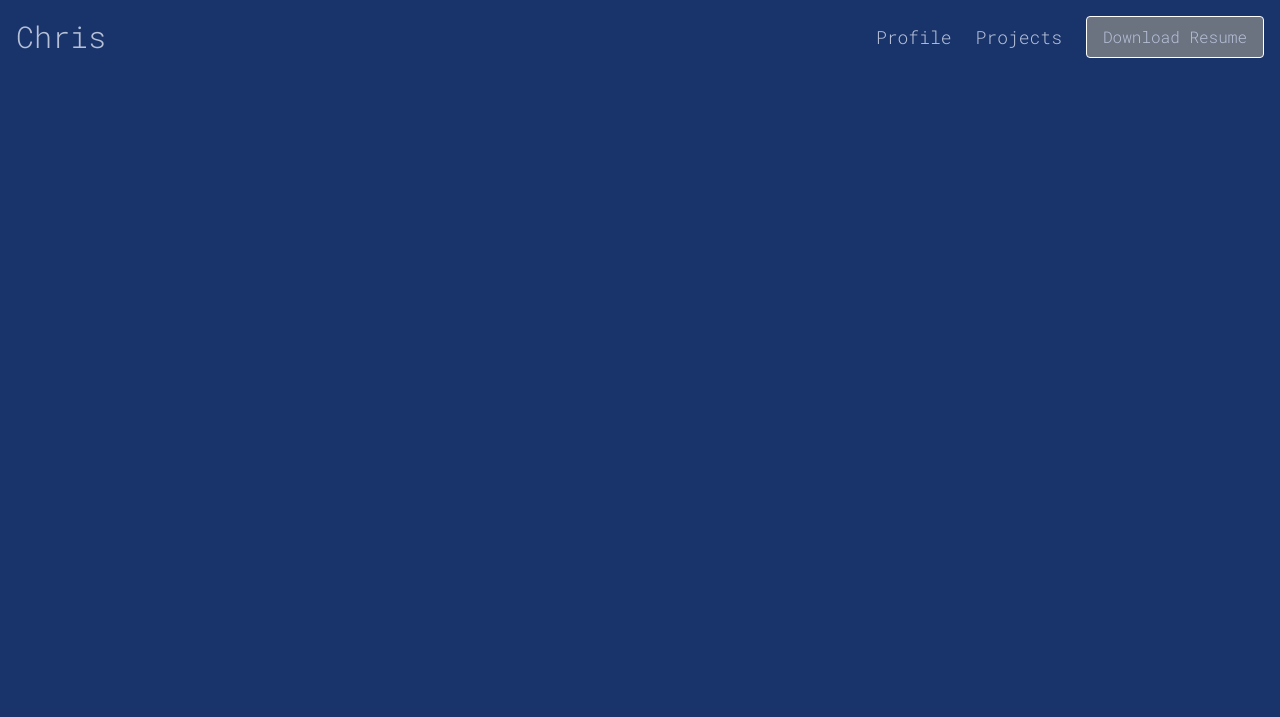
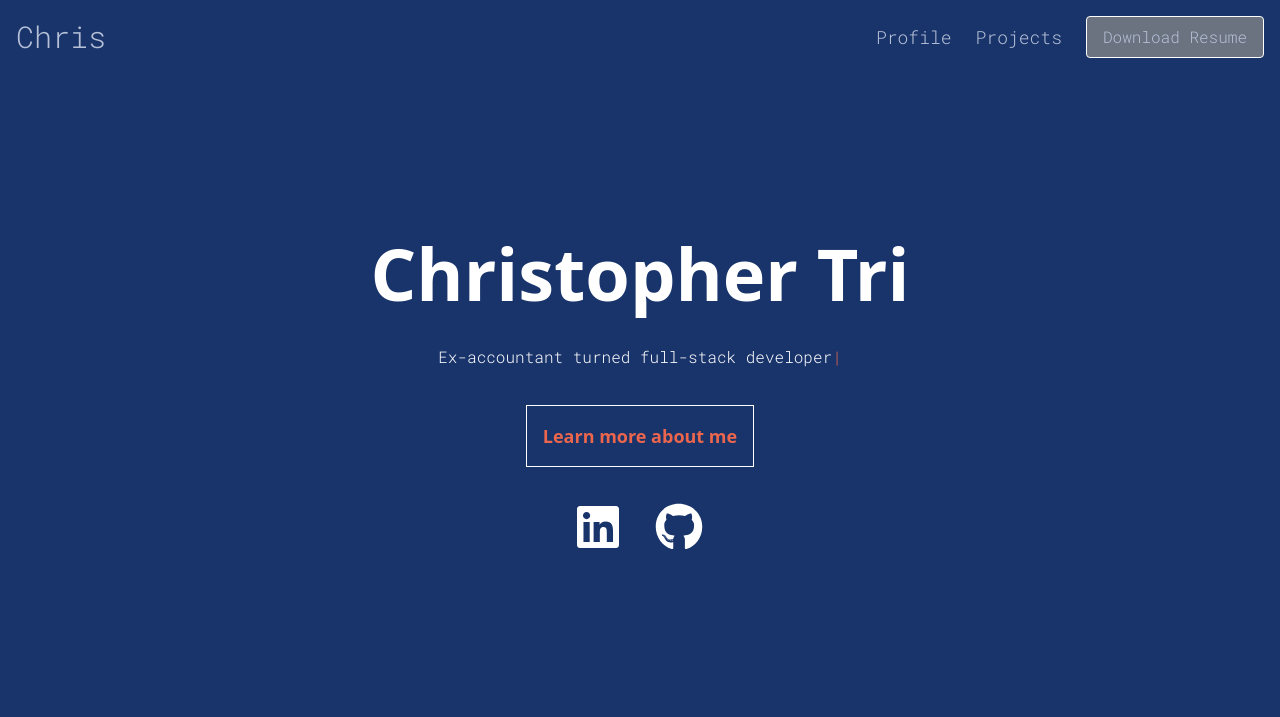
Before and after one commit to MomentaiChris26/MomentaiChris26.github.io, a Gatsby site: page / in a window 1280 px wide. Built offline with nearby package versions, Linux system fonts and the light colour scheme; Gatsby itself is replaced by a stand-in of ours.

Commit message:
updated home page and added typewriter effect

```diff
--- a/package.json
+++ b/package.json
@@ -28,9 +28,10 @@
     "gatsby-plugin-mdx": "^2.5.1",
     "gatsby-plugin-web-font-loader": "^1.0.4",
     "gatsby-source-filesystem": "^3.5.0",
-    "react": "^17.0.1",
+    "react": "^17.0.2",
     "react-dom": "^17.0.1",
-    "react-responsive": "^9.0.0-beta.3"
+    "react-responsive": "^9.0.0-beta.3",
+    "typewriter-effect": "^2.18.0"
   },
   "devDependencies": {
     "autoprefixer": "^10.2.6",
--- a/src/pages/index.js
+++ b/src/pages/index.js
@@ -1,15 +1,67 @@
 import React from "react";
+import { navigate } from "gatsby";
 import DefaultLayout from "../components/layout";
 import Navbar from "../components/Navbar/Navbar";
+import { FontAwesomeIcon } from "@fortawesome/react-fontawesome";
+import { faLinkedin, faGithub } from "@fortawesome/free-brands-svg-icons";
+import Typewriter from "typewriter-effect";
 
 const IndexPage = () => {
   return (
     <DefaultLayout>
       <div className="bg-homePage flex-grow">
         <Navbar />
+        <div className="flex h-4/5">
+          <div className="m-auto">
+            <div className=" p-3.5 gap-9 text-white flex flex-col items-center ">
+              <h1 className="text-7xl font-bold">Christopher Tri</h1>
+              <p className="font-roboto-mono">
+                <Typewriter
+                  options={{
+                    strings: "Ex-accountant turned full-stack developer",
+                    autoStart: true,
+                    loop: true,
+                    delay: 90,
+                    wrapperClassName: "font-roboto-mono",
+                    cursorClassName: "text-orangeBtnText",
+                  }}
+                />
+              </p>
+              <button
+                className="text-orangeBtnText font-bold text-lg p-4 border border-white hover:bg-gray-500 focus:outline-none"
+                onClick={() => navigate("/projects")}
+              >
+                Learn more about me
+              </button>
+
+              <div className="flex gap-9">
+                <a
+                  href="https://www.linkedin.com/in/christopherqtri/"
+                  target="_blank"
+                  rel="noreferrer"
+                >
+                  <FontAwesomeIcon
+                    icon={faLinkedin}
+                    size="3x"
+                    className="cursor-pointer"
+                  />
+                </a>
+                <a
+                  href="https://github.com/MomentaiChris26/"
+                  target="_blank"
+                  rel="noreferrer"
+                >
+                  <FontAwesomeIcon
+                    icon={faGithub}
+                    size="3x"
+                    className="cursor-pointer"
+                  />
+                </a>
+              </div>
+            </div>
+          </div>
+        </div>
       </div>
-      {/* <div className="bg-profilePage h-screen"> </div>
-        <div className="bg-projectPage h-screen"> </div> */}
     </DefaultLayout>
   );
 };
--- a/tailwind.config.js
+++ b/tailwind.config.js
@@ -11,6 +11,7 @@ module.exports = {
     textColor: (theme) => ({
       ...theme("colors"),
       navText: "#B6C0D7",
+      orangeBtnText: "#EB664D",
     }),
     borderColor: (theme) => ({
       ...theme("colors"),
```
Also changed, not shown: 1 other file.
